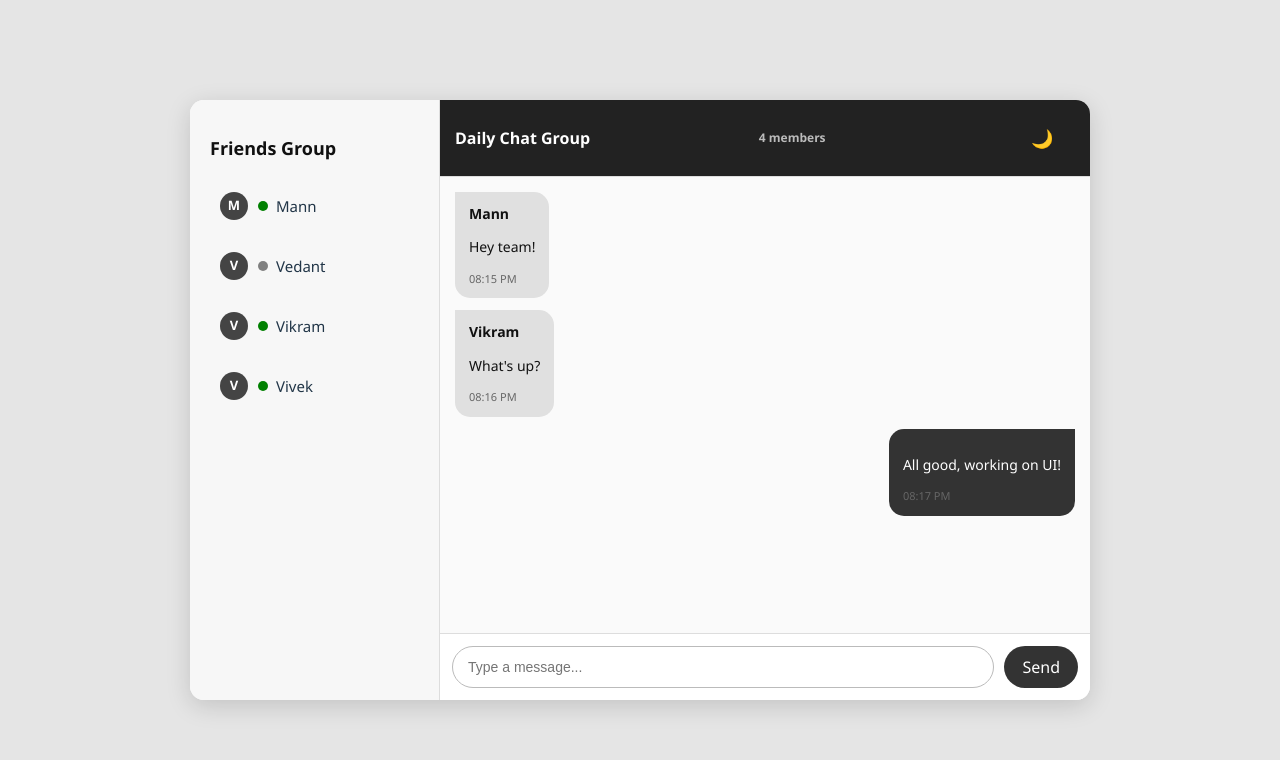
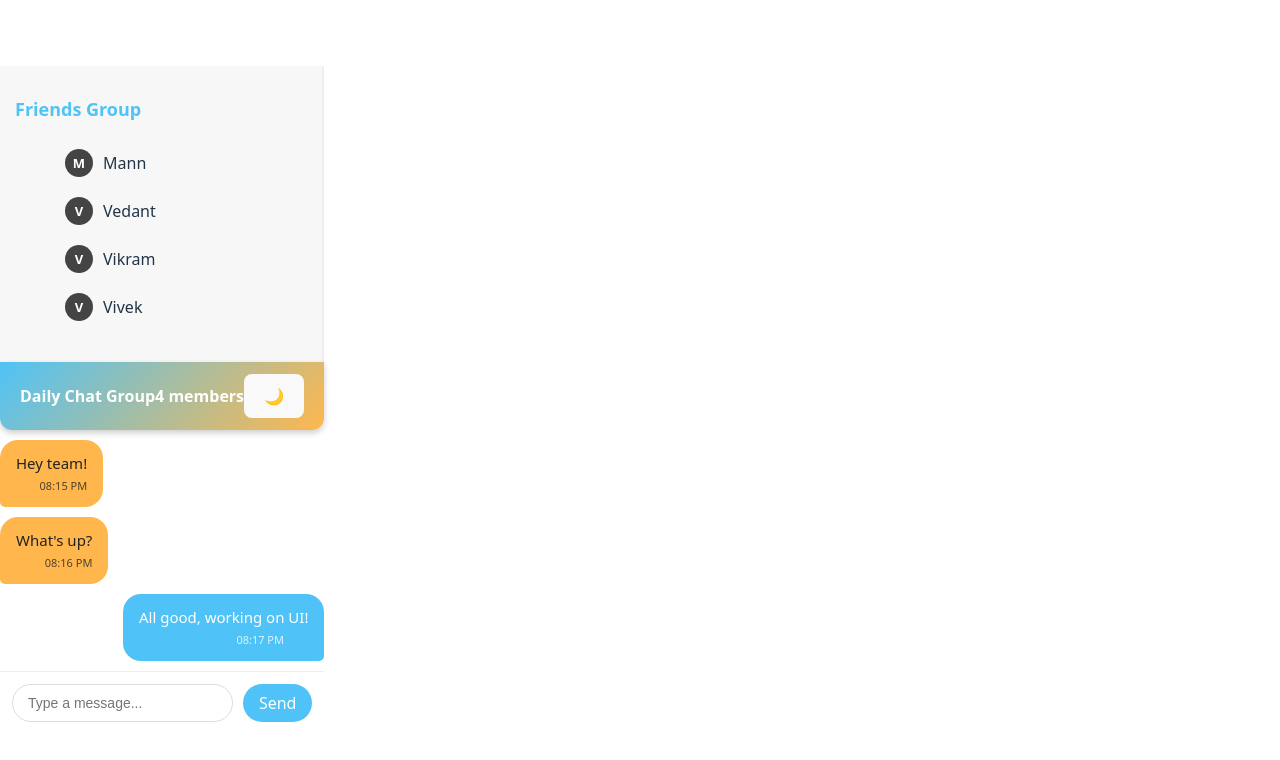
Before and after one commit to VivekGujar45/RT_chat_system, a React (Vite) app: page / in a window 1280 px wide. Shown: the top 760 px of the page. Built offline with nearby package versions, Linux system fonts and the light colour scheme.

Commit message:
commit againnn

```diff
--- a/src/App.css
+++ b/src/App.css
@@ -44,269 +44,212 @@
 
 /* --------------------------------------------------------- */
 
-body {
-  margin: 0;
-  font-family: "Segoe UI", Arial, sans-serif;
-  background: #e5e5e5;
-  display: flex;
-  justify-content: center;
-  align-items: center;
-  height: 100vh;
+
+
+/* ====== THEME COLORS ====== */
+:root {
+  --sky-blue: #4fc3f7;
+  --orange: #ffb74d;
+  --dark-bg: #1a1a1a;
+  --light-bg: #fafafa;
 }
 
-/* Chat container */
-.app-container {
+/* Chat header with gradient */
+.chat-header {
+  background: linear-gradient(135deg, var(--sky-blue), var(--orange));
+  color: white;
+  font-weight: bold;
+  padding: 12px 20px;
   display: flex;
-  width: 900px;
-  height: 600px;
-  background: #fff;
-  border-radius: 14px;
-  overflow: hidden;
-  box-shadow: 0px 6px 25px rgba(0, 0, 0, 0.15);
-  animation: fadeIn 0.5s ease;
-}
-
-@keyframes fadeIn {
-  from {
-    opacity: 0;
-    transform: scale(0.98);
-  }
-  to {
-    opacity: 1;
-    transform: scale(1);
-  }
-}
-
-/* Sidebar */
-.sidebar {
-  width: 250px;
-  background: #f7f7f7;
-  border-right: 1px solid #ddd;
-  padding: 20px;
-  box-sizing: border-box;
-}
-
-.sidebar h2 {
-  margin-bottom: 20px;
-  font-size: 18px;
-  color: #111;
-}
-
-.sidebar ul {
-  list-style: none;
-  padding: 0;
-}
-
-.sidebar li {
-  margin-bottom: 12px;
-  display: flex;
+  justify-content: space-between;
   align-items: center;
-  font-size: 15px;
-  cursor: pointer;
-  padding: 10px;
-  border-radius: 8px;
-  transition: background 0.25s ease, transform 0.1s ease;
-}
-
-.sidebar li:hover {
-  background: #e3e3e3;
-  transform: scale(1.02);
-}
-
-.sidebar li.active {
-  background: #ddd;
-  font-weight: bold;
-}
-
-.status-dot {
-  width: 10px;
-  height: 10px;
-  border-radius: 50%;
-  margin-right: 8px;
-}
-
-/* Chat window */
-.chat-window {
-  flex: 1;
-  display: flex;
-  flex-direction: column;
-  background: #fafafa;
-}
-
-.chat-header {
-  padding: 15px;
-  border-bottom: 1px solid #ddd;
-  font-weight: bold;
-  font-size: 16px;
-  background: #222;
-  color: #fff;
-  display: flex;
-  align-items: center;
-  justify-content: space-between;
-}
-
-.chat-header span {
-  font-size: 12px;
-  color: #bbb;
-}
-
-/* Messages area */
-.chat-messages {
-  flex: 1;
-  padding: 15px;
-  overflow-y: auto;
-  display: flex;
-  flex-direction: column;
-}
-
-/* Custom scrollbar */
-.chat-messages::-webkit-scrollbar {
-  width: 6px;
-}
-.chat-messages::-webkit-scrollbar-thumb {
-  background: #ccc;
-  border-radius: 4px;
+  border-bottom: none;
+  border-radius: 0 0 12px 12px;
+  box-shadow: 0 3px 6px rgba(0,0,0,0.2);
 }
 
 /* Messages */
 .message {
-  max-width: 65%;
-  padding: 12px 14px;
-  border-radius: 15px;
-  margin-bottom: 12px;
-  font-size: 14px;
-  line-height: 1.4;
+  display: flex;
+  flex-direction: column;
   position: relative;
-  transition: transform 0.15s ease;
+  margin: 10px 0;
+  animation: fadeInUp 0.3s ease-in-out;
 }
 
-.message:hover {
-  transform: translateY(-2px);
+.message-bubble {
+  max-width: 70%;
+  padding: 12px 16px;
+  border-radius: 18px;
+  font-size: 15px;
+  position: relative;
+  transition: transform 0.2s ease;
 }
 
-.message .time {
-  display: block;
-  font-size: 11px;
-  margin-top: 5px;
-  color: #666;
+.message.sent .message-bubble {
+  background: var(--sky-blue);
+  color: white;
+  margin-left: auto;
+  border-bottom-right-radius: 5px;
 }
 
-/* Received */
-.message.received {
-  background: #e0e0e0;
-  color: #111;
-  align-self: flex-start;
-  border-top-left-radius: 0;
+.message.received .message-bubble {
+  background: var(--orange);
+  color: #222;
+  margin-right: auto;
+  border-bottom-left-radius: 5px;
 }
 
-/* Sent */
-.message.sent {
-  background: #333;
-  color: #fff;
-  align-self: flex-end;
-  border-top-right-radius: 0;
+.message-bubble:hover {
+  transform: scale(1.02);
 }
 
-/* Input area */
+/* Meta info (time + ticks) */
+.message-meta {
+  font-size: 11px;
+  margin-top: 4px;
+  opacity: 0.8;
+  display: flex;
+  justify-content: flex-end;
+  gap: 6px;
+}
+
+.tick {
+  color: gray;
+}
+
+.tick.seen {
+  color: var(--sky-blue);
+  font-weight: bold;
+}
+
+/* Reaction tag under message */
+.reaction-tag {
+  margin-top: 4px;
+  font-size: 14px;
+  align-self: flex-start;
+  animation: pop 0.2s ease;
+}
+
+/* Reaction picker (on hover) */
+.reaction-picker {
+  position: absolute;
+  bottom: 100%;
+  background: white;
+  border-radius: 20px;
+  display: flex;
+  gap: 8px;
+  padding: 6px 8px;
+  box-shadow: 0 2px 6px rgba(0,0,0,0.2);
+  font-size: 16px;
+  animation: fadeIn 0.2s ease;
+  z-index: 2;
+}
+
+.reaction-picker span {
+  cursor: pointer;
+  transition: transform 0.2s ease;
+}
+
+.reaction-picker span:hover {
+  transform: scale(1.3);
+}
+
+/* Typing indicator */
+.typing-indicator {
+  font-size: 13px;
+  font-style: italic;
+  color: gray;
+  margin: 5px 10px;
+  animation: blink 1.2s infinite;
+}
+
+/* Sidebar with accent */
+.sidebar {
+  background: #f7f7f7;
+  border-right: 2px solid #eee;
+  padding: 15px;
+  min-width: 220px;
+}
+
+.sidebar h2 {
+  margin-bottom: 15px;
+  font-size: 18px;
+  color: var(--sky-blue);
+}
+
+.sidebar li {
+  display: flex;
+  align-items: center;
+  padding: 10px;
+  cursor: pointer;
+  border-radius: 8px;
+  transition: background 0.2s ease;
+}
+
+.sidebar li:hover {
+  background: rgba(79, 195, 247, 0.1);
+}
+
+.sidebar li.active {
+  background: linear-gradient(90deg, var(--sky-blue), var(--orange));
+  color: white;
+  font-weight: bold;
+}
+
+/* Input box polish */
 .chat-input {
   display: flex;
   padding: 12px;
-  border-top: 1px solid #ddd;
   background: #fff;
+  border-top: 1px solid #eee;
 }
 
 .chat-input input {
   flex: 1;
   padding: 10px 15px;
-  border: 1px solid #bbb;
+  border: 1px solid #ddd;
   border-radius: 25px;
   outline: none;
   font-size: 14px;
-  transition: border 0.2s ease;
 }
 
 .chat-input input:focus {
-  border: 1px solid #333;
+  border-color: var(--sky-blue);
 }
 
 .chat-input button {
+  background: var(--sky-blue);
+  color: white;
+  border: none;
+  padding: 8px 16px;
   margin-left: 10px;
-  padding: 10px 18px;
-  background: #333;
-  border: none;
   border-radius: 25px;
-  color: white;
   cursor: pointer;
   transition: background 0.2s ease;
 }
 
 .chat-input button:hover {
-  background: #111;
+  background: var(--orange);
 }
 
-/* Typing indicator */
-.typing-indicator {
-  font-size: 12px;
-  color: #555;
-  margin-left: 15px;
-  font-style: italic;
+/* Animations */
+@keyframes fadeInUp {
+  from { opacity: 0; transform: translateY(15px); }
+  to { opacity: 1; transform: translateY(0); }
 }
 
-/* Dark mode styles */
-.chat-window.dark {
-  background: #1e1e1e;
-  color: #f1f1f1;
+@keyframes pop {
+  0% { transform: scale(0.5); }
+  100% { transform: scale(1); }
 }
 
-.chat-window.dark .chat-header {
-  background: #111;
-  border-bottom: 1px solid #333;
+@keyframes fadeIn {
+  from { opacity: 0; transform: scale(0.9); }
+  to { opacity: 1; transform: scale(1); }
 }
 
-.chat-window.dark .chat-messages {
-  background: #1e1e1e;
+@keyframes blink {
+  0%, 100% { opacity: 0.3; }
+  50% { opacity: 1; }
 }
-
-.chat-window.dark .message.sent {
-  background: #444;
-  color: #fff;
-}
-
-.chat-window.dark .message.received {
-  background: #2c2c2c;
-  color: #ddd;
-}
-
-.chat-window.dark .chat-input {
-  background: #111;
-  border-top: 1px solid #333;
-}
-
-.chat-window.dark .chat-input input {
-  background: #2a2a2a;
-  border: 1px solid #444;
-  color: #f1f1f1;
-}
-
-.chat-window.dark .chat-input button {
-  background: #555;
-}
-
-.chat-window.dark .chat-input button:hover {
-  background: #333;
-}
-
-/* Dark mode toggle */
-.dark-toggle {
-  margin-left: 15px;
-  background: none;
-  border: none;
-  font-size: 18px;
-  cursor: pointer;
-  color: inherit;
-  transition: transform 0.2s ease;
-}
-
-.dark-toggle:hover {
-  transform: scale(1.2);
-}
--- a/src/components/Message.jsx
+++ b/src/components/Message.jsx
@@ -1,9 +1,41 @@
+import { useState } from "react";
+
 export default function Message({ sender, text, time, isOwn }) {
+  const [showReactions, setShowReactions] = useState(false);
+  const [reaction, setReaction] = useState(null);
+  const [seen, setSeen] = useState(isOwn); // Only for "You"
+
+  const reactions = ["👍", "❤️", "😂", "😮", "😢"];
+
   return (
-    <div className={`message ${isOwn ? "sent" : "received"}`}>
-      {!isOwn && <strong>{sender}</strong>}
-      <p>{text}</p>
-      <span className="time">{time}</span>
+    <div
+      className={`message ${isOwn ? "sent" : "received"}`}
+      onMouseEnter={() => setShowReactions(true)}
+      onMouseLeave={() => setShowReactions(false)}
+    >
+      <div className="message-bubble">
+        <span>{text}</span>
+        <div className="message-meta">
+          <span className="time">{time}</span>
+          {isOwn && (
+            <span className={`tick ${seen ? "seen" : ""}`}>
+              ✓✓
+            </span>
+          )}
+        </div>
+      </div>
+
+      {reaction && <div className="reaction-tag">{reaction}</div>}
+
+      {showReactions && (
+        <div className="reaction-picker">
+          {reactions.map((r, i) => (
+            <span key={i} onClick={() => setReaction(r)}>
+              {r}
+            </span>
+          ))}
+        </div>
+      )}
     </div>
   );
 }
```
